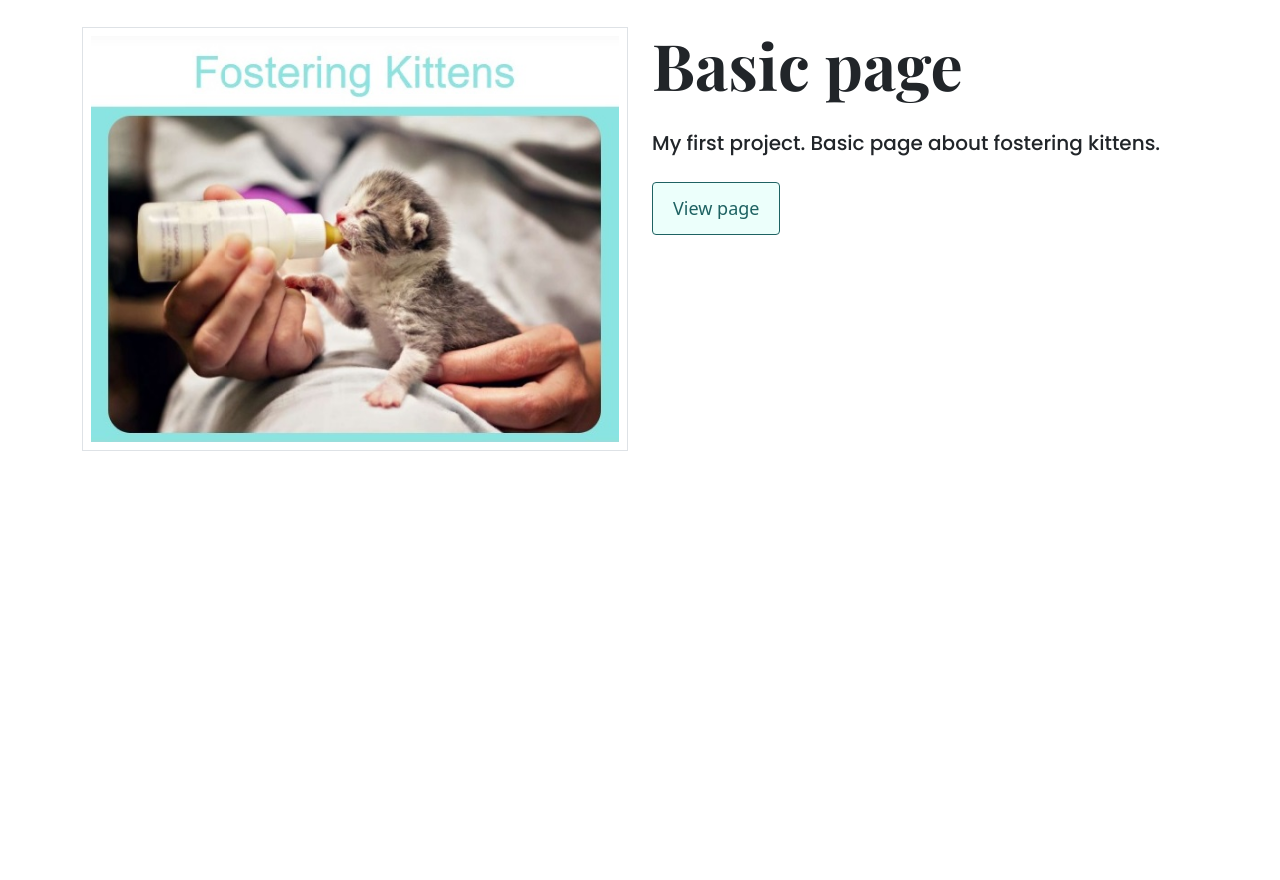
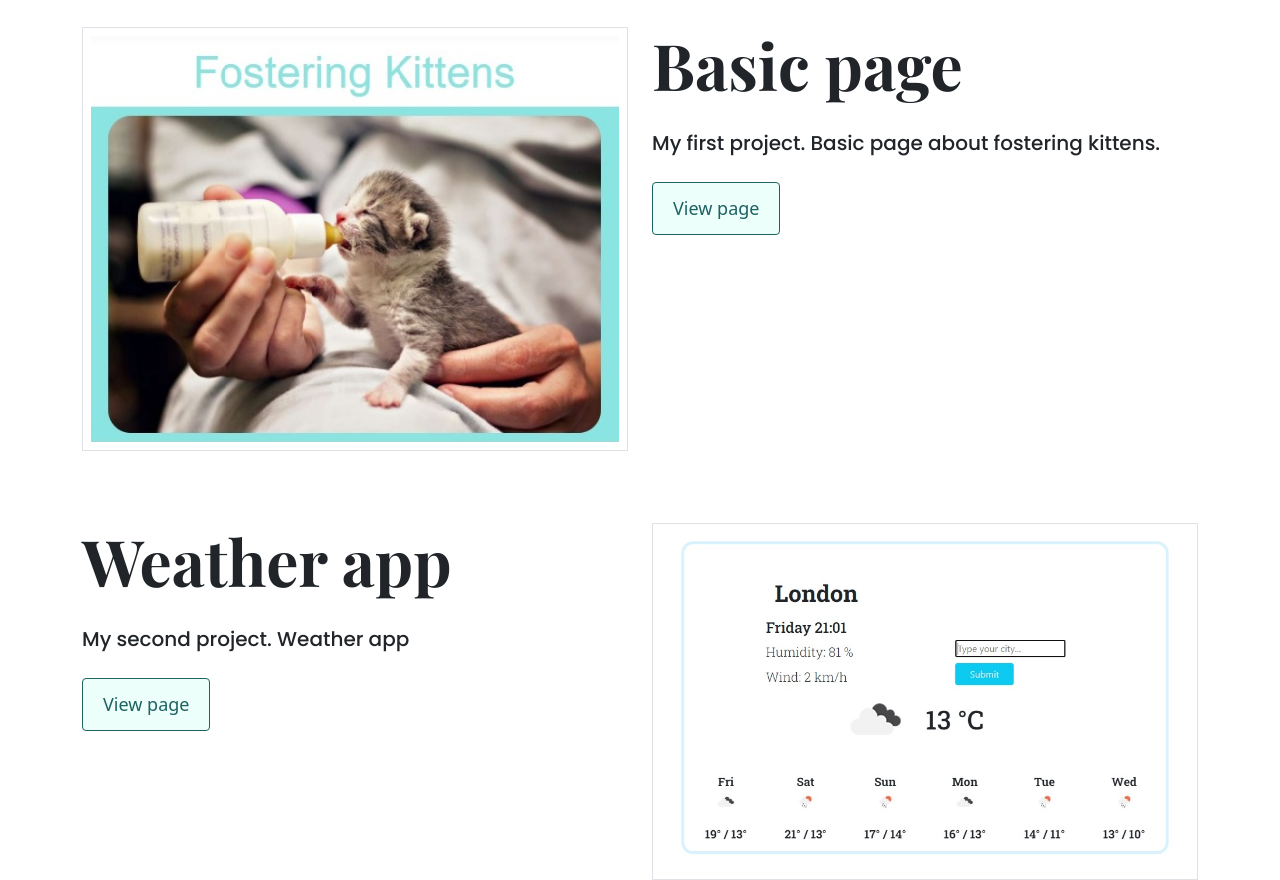
Before and after one commit to covicz/portfolio-project, a plain HTML site: page index.html in a window 1280 px wide. Shown: the part 738-1618 px from the top of the page. Before the commit the page ends 1213 px from the top, so only its background shows below. Drawn offline with nearby package versions, Linux system fonts and the light colour scheme.

Commit message:
Updated homepage content

```diff
--- a/index.html
+++ b/index.html
@@ -52,7 +52,17 @@
           <p class="mb-4">
             My first project. Basic page about fostering kittens.
           </p>
-          <a href="" class="btn btn-light btn-outline-light">View page</a>
+          <a href="#" class="btn btn-light btn-outline-light">View page</a>
+        </div>
+
+        <div class="col-md-6">
+          <h2 class="mb-4 mt-5">Weather app</h2>
+          <p class="mb-4">My second project. Weather app</p>
+          <a href="#" class="btn btn-light btn-outline-light">View page</a>
+        </div>
+
+        <div class="col-md-6">
+          <img src="images/weather.png" class="img-fluid p-2 mb4 mt-5 border" />
         </div>
       </div>
     </div>
```
